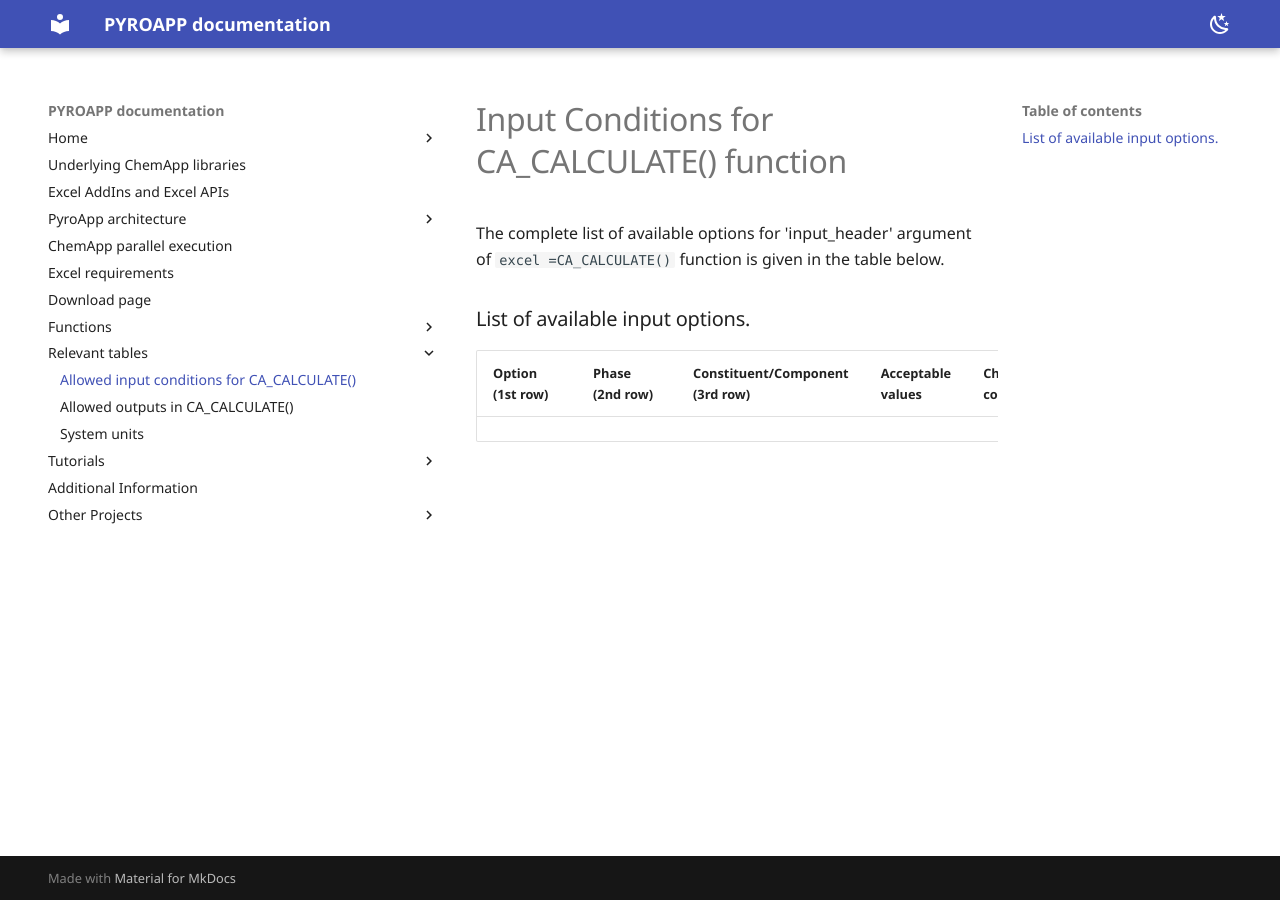
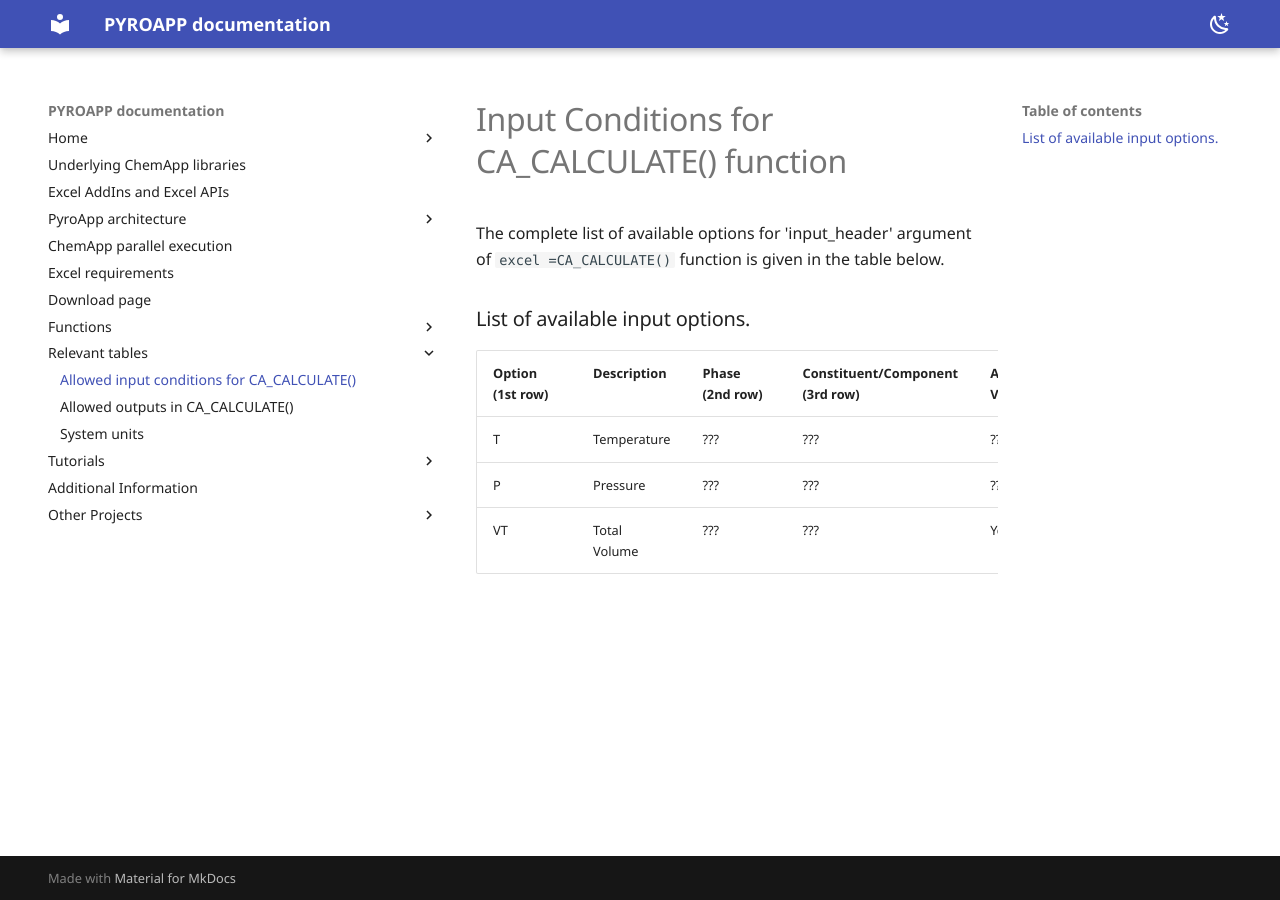
Before and after one commit to evnekdev/pyroapp-docs, an MkDocs documentation site: the page built from docs/input_conditions.md, in a window 1280 px wide. Built offline with MkDocs 1.6.1 and Material for MkDocs 9.7.7, drawn with Linux system fonts in a browser that asks for light colours; some web fonts are replaced.

Commit message:
Update input_conditions.md

```diff
--- a/docs/input_conditions.md
+++ b/docs/input_conditions.md
@@ -4,5 +4,8 @@
 
 ### List of available input options.
 
-| Option (1st row) | Phase (2nd row) | Constituent/Component (3rd row) | Acceptable values | ChemApp correspondence |
-|---|---|---|---|---|
+| Option (1st row) | Description | Phase (2nd row) | Constituent/Component (3rd row) | Acceptable Values | ChemApp Correspondence |
+|---|---|---|---|---|---|
+| T | Temperature | ??? | ??? | ??? | Yes |
+| P | Pressure | ??? | ??? | ??? | Yes |
+| VT | Total Volume | ??? | ??? | Yes |
```
